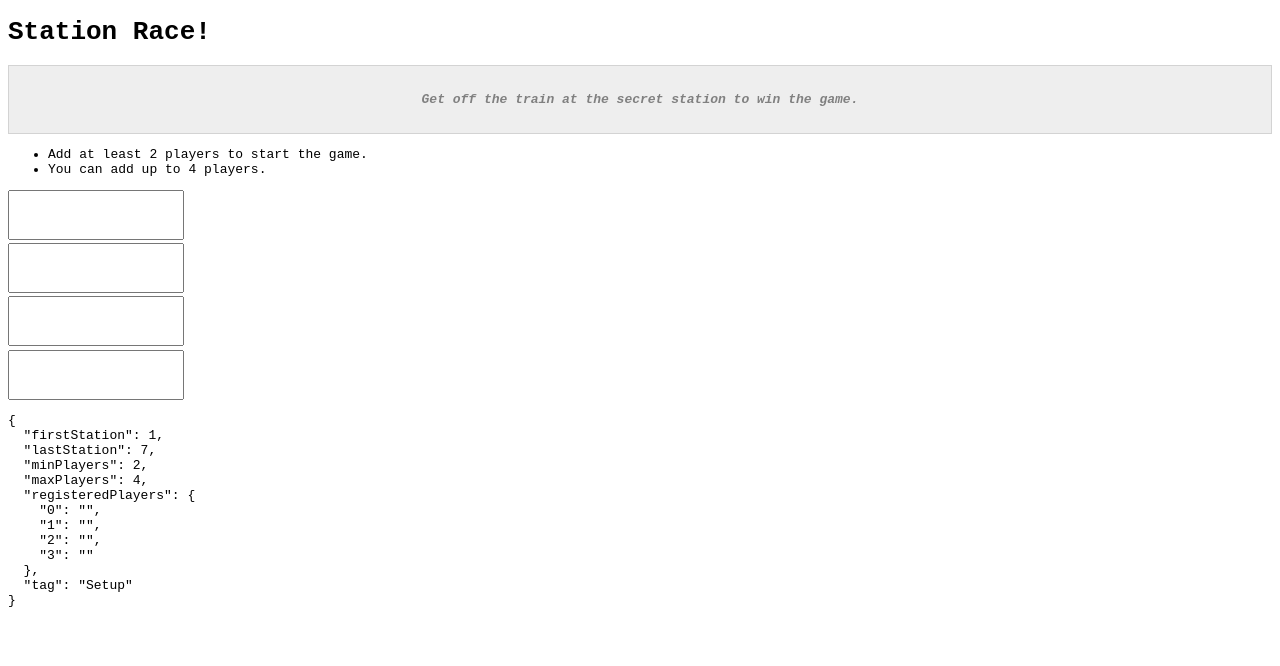
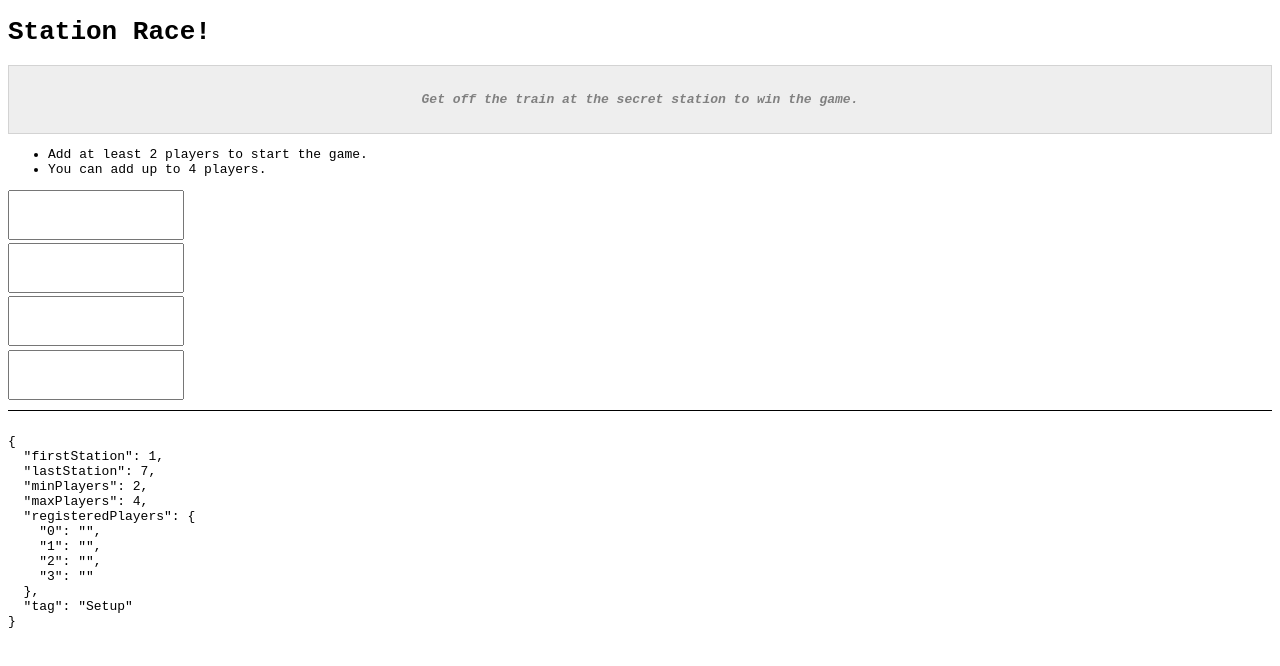
Before and after one commit to grancalavera/station-race-ts, a React (Create React App) app: page / in a window 1280 px wide. Both pictures are taken after a click on the button "BEGIN". Shown: the top 666 px of the page. Built offline with nearby package versions, Linux system fonts and the light colour scheme.

Commit message:
Add missing small print in setup section

```diff
--- a/src/index.tsx
+++ b/src/index.tsx
@@ -510,6 +510,9 @@
                 </button>
               </div>
             )}
+            <ul className="small-print">
+              {hasEnoughPlayers(state) && <li>Enter: start game.</li>}
+            </ul>
           </React.Fragment>
         )}
 
```
